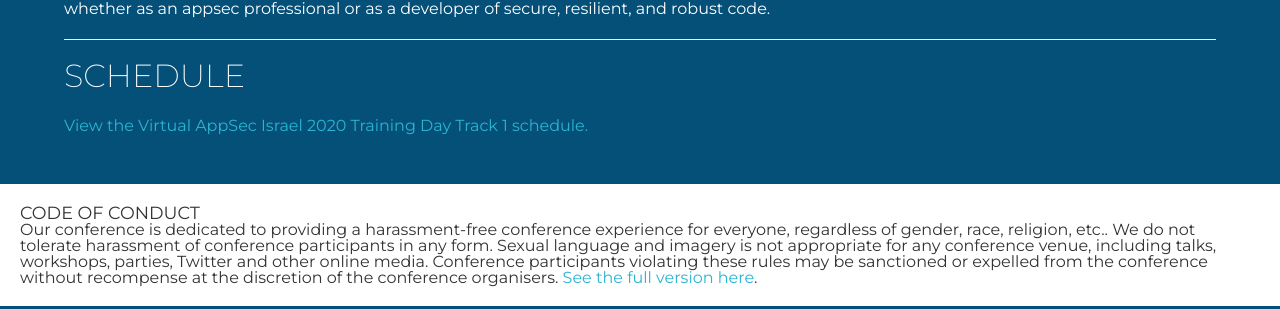
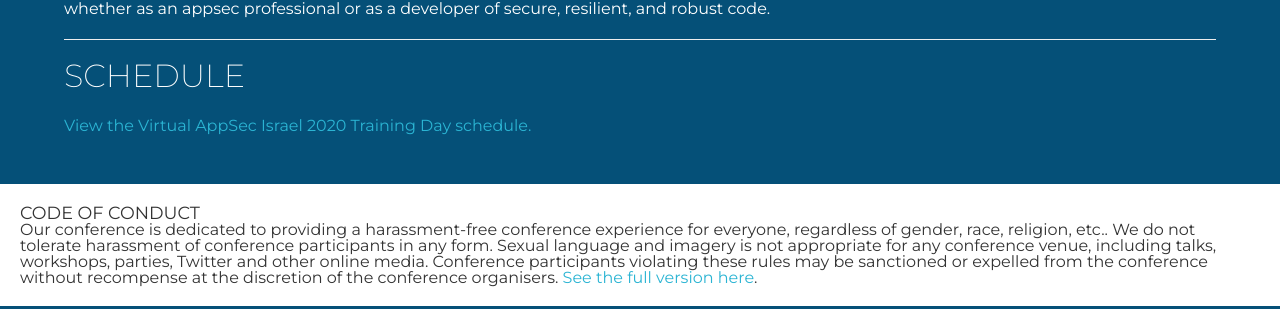
Before and after one commit to OWASP/www-event-appsecil-2023, a Jekyll site: the page built from Training.md, in a window 1280 px wide. Shown: the part 693-1002 px from the top of the page. Built offline with Jekyll 4.4.1, drawn with Linux system fonts in a browser that asks for light colours; our own code applies the rules of GitHub Pages for plain Markdown files; a script that is not in the unit is left out.

Commit message:
Update Training.md

```diff
--- a/Training.md
+++ b/Training.md
@@ -24,4 +24,4 @@ whether as an appsec professional or as a developer of secure, resilient, and ro
 
 ### Schedule
 
-<a id="sched-embed" href="https://{{ site.sched }}/overview/type/Training" data-sched-bg="dark">View the {{ site.title }} Training Day Track 1 schedule.</a><script type="text/javascript" src="https://{{ site.sched }}/js/embed.js"></script>
+<a id="sched-embed" href="https://{{ site.sched }}/overview/type/Training" data-sched-bg="dark">View the {{ site.title }} Training Day schedule.</a><script type="text/javascript" src="https://{{ site.sched }}/js/embed.js"></script>
```
